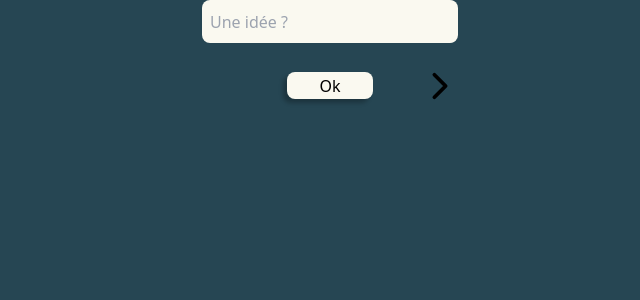
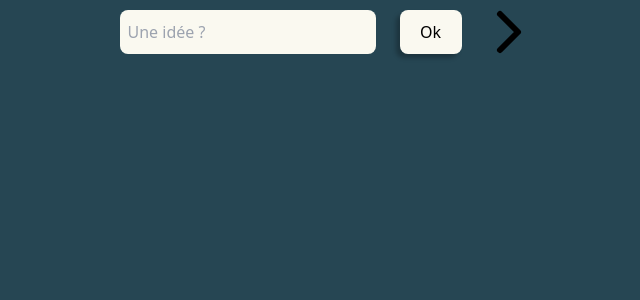
Before and after one commit to SbirLobo/Blurtest, a React (Vite) app in the folder frontend/: page / in a window 1280 px wide. Shown: the top 300 px of the page, without its empty margins (310-950 px from the left). Built offline with nearby package versions, Linux system fonts and the light colour scheme.

Commit message:
Responsive

```diff
--- a/frontend/src/App.css
+++ b/frontend/src/App.css
@@ -7,6 +7,11 @@
         display: flex;
         flex-direction: column;
         align-items: center;
+    }
+
+    .inputButtonDesktop {
+        flex-direction: row;
+        justify-content: center;
     }
 
     .inputResponse {
@@ -23,6 +28,11 @@
         margin-top: 1.4rem;
     }
 
+    .okArrowDesktop {
+        margin-top: 0;
+        display: flex;
+    }
+
     .okButton {
         width: 5.4rem;
         height: 1.7rem;
@@ -31,6 +41,12 @@
         border-radius: 0.5rem;
         grid-column: 2;
         align-self: center;
+    }
+
+    .okButtonDesktop {
+        width: 3.875rem;
+        height: 2.7rem;
+        margin-left: 1.5rem
     }
 
     .okButtonHover {
@@ -42,8 +58,17 @@
         justify-self: end;
     }
 
+    .buttonArrowDesktop {
+        margin-left: 0.938rem;
+    }
+
     .arrowNext {
         width: 2.5rem;
         height: 2.5rem;
     }
+
+    .arrowNextDesktop {
+        width: 4rem;
+        height: 4rem;
+    }
 }
--- a/frontend/src/components/UserResponse.jsx
+++ b/frontend/src/components/UserResponse.jsx
@@ -2,7 +2,7 @@ import arrow from "../assets/chevron-forward-outline.svg";
 
 function UserResponse() {
   return (
-    <div className="inputButton">
+    <div className="inputButton md:inputButtonDesktop">
       <input
         type="text"
         id="response"
@@ -10,12 +10,19 @@ function UserResponse() {
         placeholder="Une idée ?"
         className="inputResponse"
       />
-      <div className="okArrow">
-        <button type="button" className="okButton hover:okButtonHover">
+      <div className="okArrow md:okArrowDesktop">
+        <button
+          type="button"
+          className="okButton hover:okButtonHover md:okButtonDesktop"
+        >
           Ok
         </button>
-        <a href="www.google.fr" className="buttonArrow">
-          <img className="arrowNext" src={arrow} alt="Flèche suivante" />
+        <a href="www.google.fr" className="buttonArrow md:buttonArrowDesktop">
+          <img
+            className="arrowNext md:arrowNextDesktop"
+            src={arrow}
+            alt="Flèche suivante"
+          />
         </a>
       </div>
     </div>
```
